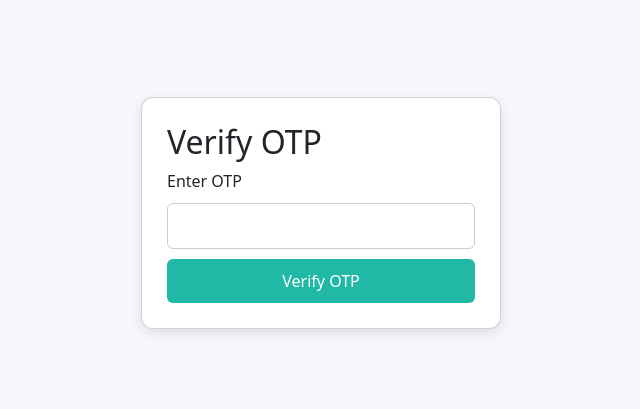
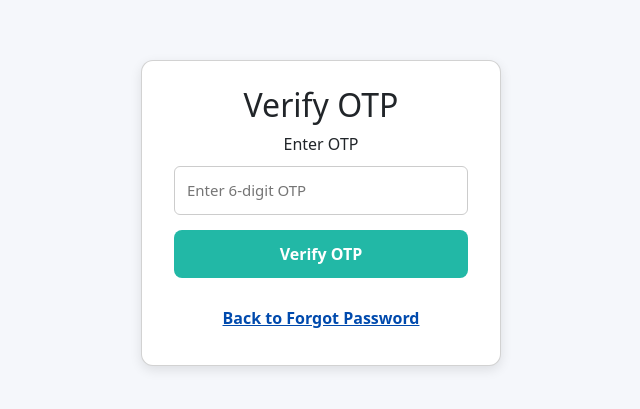
Before and after one commit to ashwinii19/survey-mng-fe, an Angular app: page /verify-otp in a window 1280 px wide. Shown: the part 187-596 px from the top of the page, without its empty margins (319-959 px from the left). Built offline with nearby package versions, Linux system fonts and the light colour scheme.

Commit message:
Forgot password and verify otp updated

```diff
--- a/src/app/components/forgot-password/forgot-password.css
+++ b/src/app/components/forgot-password/forgot-password.css
@@ -4,37 +4,133 @@
   justify-content: center;
   align-items: center;
   background: #f5f7fb;
+  position: relative;
+  padding: 10px;
+  box-sizing: border-box;
 }
 
 .card {
   width: 360px;
-  padding: 25px;
+  padding: 25px 32px;
   border-radius: 12px;
-  background: white;
+  background: #fff;
   box-shadow: 0 4px 12px rgba(0,0,0,0.1);
+  text-align: center;
 }
 
-input, button {
+input[type="email"] {
   width: 100%;
-  padding: 10px;
+  padding: 12px;
   margin-top: 10px;
   border-radius: 6px;
   border: 1px solid #ccc;
+  font-size: 15px;
+  box-sizing: border-box;
 }
 
-.btn {
+button {
+  width: 100%;
+  padding: 12px;
+  margin-top: 15px;
+  border-radius: 8px;
+  border: none;
+  font-weight: 600;
+  font-size: 16px;
+  cursor: pointer;
   background: #22b8a6;
   color: white;
+  transition: background 0.25s;
+}
+
+button:disabled {
+  opacity: 0.7;
+  cursor: not-allowed;
+}
+
+button:hover:not(:disabled) {
+  background: #18897d;
+}
+
+.back {
+  background: none;
   border: none;
   margin-top: 15px;
+  color: #004aad;
+  font-weight: 600;
+  cursor: pointer;
+  text-decoration: underline;
+  font-size: 15px;
 }
 
-.msg.success { color: #27ae60; margin-top: 10px; }
-.msg.error { color: #c0392b; margin-top: 10px; }
+.back:hover {
+  color: #002f6c;
+}
 
-.back {
+.msg.success {
+  color: #27ae60;
   margin-top: 12px;
-  display: block;
-  text-align: center;
-  color: #004aad;
+  font-weight: 600;
 }
+
+.msg.error {
+  color: #c0392b;
+  margin-top: 12px;
+  font-weight: 600;
+}
+
+/* Loader spinner */
+.loader {
+  display: inline-block;
+  width: 18px;
+  height: 18px;
+  border: 3px solid #ffffff;
+  border-radius: 50%;
+  border-top-color: #22b8a6;
+  animation: spin 1s ease-in-out infinite;
+  vertical-align: middle;
+}
+
+@keyframes spin {
+  to {
+    transform: rotate(360deg);
+  }
+}
+
+/* Toast style */
+.toast {
+  position: fixed;
+  top: 28px;
+  right: 28px;
+  min-width: 240px;
+  background: #fff;
+  color: #174f4f;
+  padding: 16px 26px;
+  border-radius: 9px;
+  font-size: 16px;
+  font-weight: 500;
+  box-shadow: 0 4px 24px rgba(22, 36, 48, 0.10);
+  z-index: 9999;
+  opacity: 0;
+  transform: translateY(-16px);
+  animation: toast-in 0.3s forwards;
+  pointer-events: all;
+}
+
+@keyframes toast-in {
+  to {
+    opacity: 1;
+    transform: translateY(0);
+  }
+}
+
+.toast.success {
+  border-left: 5px solid #27ae60;
+}
+
+.toast.error {
+  border-left: 5px solid #c0392b;
+}
+
+.toast.info {
+  border-left: 5px solid #2563eb;
+}
--- a/src/app/components/forgot-password/forgot-password.html
+++ b/src/app/components/forgot-password/forgot-password.html
@@ -1,13 +1,22 @@
 <div class="fp-wrap">
   <div class="card">
     <h2>Forgot Password</h2>
+    <label>Email</label>
+    <input [(ngModel)]="email" type="email" placeholder="Enter your email" />
 
-    <label>Email</label>
-    <input [(ngModel)]="email" type="email" />
+    <button class="btn" (click)="sendOtp()" [disabled]="loading">
+      <span *ngIf="!loading">Send OTP</span>
+      <span *ngIf="loading" class="loader"></span>
+    </button>
 
-    <button class="btn" (click)="sendOtp()">Send OTP</button>
+    <button class="back" (click)="backToLogin()">Back to Login</button>
 
     <div class="msg success" *ngIf="message">{{ message }}</div>
     <div class="msg error" *ngIf="error">{{ error }}</div>
   </div>
+
+  <!-- Toast popup top-right -->
+  <div *ngIf="toast" class="toast" [ngClass]="toast.type">
+    {{ toast.text }}
+  </div>
 </div>
--- a/src/app/components/forgot-password/forgot-password.ts
+++ b/src/app/components/forgot-password/forgot-password.ts
@@ -15,26 +15,48 @@ export class ForgotPassword {
   email = '';
   message = '';
   error = '';
+  toast: { type: 'success' | 'error' | 'info'; text: string } | null = null;
+  loading = false;
 
   constructor(private auth: Auth, private router: Router) {}
 
+  showToast(type: 'success' | 'error' | 'info', text: string) {
+    this.toast = { type, text };
+    setTimeout(() => (this.toast = null), 3000);
+  }
+
   sendOtp() {
-    console.log("SEND OTP:", this.email);
+  if (!this.email) {
+    this.showToast('error', 'Please enter your email');
+    return;
+  }
 
-    this.auth.forgotPassword(this.email).subscribe({
-      next: (res) => {
-        console.log("OTP SEND SUCCESS:", res);
-        this.message = "OTP Sent Successfully!";
+  this.error = '';   // Clear previous error
+  this.message = ''; // Clear success message
+  this.loading = true;
+  this.showToast('info', 'OTP is sending…');
 
-        // IMPORTANT → Navigate to Verify OTP page
-        this.router.navigate(['/verify-otp'], {
-          queryParams: { email: this.email }
-        });
-      },
-      error: (err) => {
-        console.error("OTP SEND ERROR:", err);
-        this.error = "Email not found!";
-      }
-    });
+  this.auth.forgotPassword(this.email).subscribe({
+    next: () => {
+      this.loading = false;
+      this.message = 'OTP Sent Successfully!';
+      this.error = '';       // Clear error on success
+      this.showToast('success', this.message);
+      setTimeout(() => {
+        this.router.navigate(['/verify-otp'], { queryParams: { email: this.email } });
+      }, 1200);
+    },
+    error: () => {
+      this.loading = false;
+      this.error = 'Email not found!';
+      this.message = '';     // Clear success message on error
+      this.showToast('error', this.error);
+    }
+  });
+}
+
+
+  backToLogin() {
+    this.router.navigate(['/login']);
   }
 }
--- a/src/app/components/verify-otp/verify-otp.css
+++ b/src/app/components/verify-otp/verify-otp.css
@@ -1,39 +1,124 @@
+/* Page Wrapper */
 .fp-wrap {
   height: 100vh;
   display: flex;
   justify-content: center;
   align-items: center;
   background: #f5f7fb;
+  position: relative;
+  padding: 10px;
+  box-sizing: border-box;
 }
 
+/* Card */
 .card {
   width: 360px;
-  padding: 25px;
+  padding: 25px 32px;
   border-radius: 12px;
   background: #fff;
   box-shadow: 0 4px 12px rgba(0,0,0,0.1);
+  text-align: center;
 }
 
-input, button {
+/* Input */
+input[type="text"] {
   width: 100%;
-  padding: 10px;
+  padding: 12px;
   margin-top: 10px;
   border-radius: 6px;
   border: 1px solid #ccc;
+  font-size: 15px;
+  box-sizing: border-box;
 }
 
-.btn {
+/* Main button */
+button.btn {
+  width: 100%;
+  padding: 12px;
+  margin-top: 15px;
+  border-radius: 8px;
+  border: none;
+  font-weight: 600;
+  font-size: 16px;
+  cursor: pointer;
   background: #22b8a6;
   color: white;
-  border: none;
+  transition: background 0.25s ease;
 }
 
-.msg.success { color: #27ae60; margin-top: 10px; }
-.msg.error { color: #c0392b; margin-top: 10px; }
+button.btn:hover {
+  background: #18897d;
+}
 
-.back {
-  margin-top: 15px;
+button.back-link {
+  background: none;
+  border: none;
+  margin-top: 18px;
+  color: #004aad;
+  font-weight: 600;
+  cursor: pointer;
+  text-decoration: underline;
+  font-size: 16px;
+  padding: 10px 0;
+  width: 100%;
   text-align: center;
   display: block;
-  color: #004aad;
+  border-radius: 6px;
+  transition:
+    color 0.25s ease,
+    background-color 0.25s ease;
 }
+
+button.back-link:hover {
+  color: #002f6c;
+  background-color: #22b8a6;
+}
+
+
+
+/* Toast Messages */
+.msg.success {
+  color: #27ae60;
+  margin-top: 12px;
+  font-weight: 600;
+}
+
+.msg.error {
+  color: #c0392b;
+  margin-top: 12px;
+  font-weight: 600;
+}
+
+/* Toast Box */
+.toast {
+  position: fixed;
+  top: 28px;
+  right: 28px;
+  min-width: 240px;
+  background: #fff;
+  color: #174f4f;
+  padding: 16px 26px;
+  border-radius: 9px;
+  font-size: 16px;
+  font-weight: 500;
+  box-shadow: 0 4px 24px rgba(22,36,48,0.10);
+  z-index: 9999;
+  opacity: 0;
+  transform: translateY(-16px);
+  animation: toast-in 0.3s forwards;
+}
+
+.toast.success {
+  border-left: 5px solid #27ae60;
+}
+
+.toast.error {
+  border-left: 5px solid #c0392b;
+}
+
+@keyframes toast-in {
+  to {
+    opacity: 1;
+    transform: translateY(0);
+  }
+}
--- a/src/app/components/verify-otp/verify-otp.html
+++ b/src/app/components/verify-otp/verify-otp.html
@@ -3,11 +3,20 @@
     <h2>Verify OTP</h2>
 
     <label>Enter OTP</label>
-    <input [(ngModel)]="otp" type="text" maxlength="6" />
+    <input [(ngModel)]="otp" type="text" maxlength="6" placeholder="Enter 6-digit OTP" />
 
     <button class="btn" (click)="verify()">Verify OTP</button>
+
+    <!-- Same UI button as Back to Login -->
+    <button class="back-link" (click)="goBack()">Back to Forgot Password</button>
+
 
     <div class="msg success" *ngIf="message">{{ message }}</div>
     <div class="msg error" *ngIf="error">{{ error }}</div>
   </div>
 </div>
+
+<!-- Toast Popup -->
+<div class="toast" *ngIf="toast.show" [ngClass]="toast.type">
+  {{ toast.text }}
+</div>
--- a/src/app/components/verify-otp/verify-otp.ts
+++ b/src/app/components/verify-otp/verify-otp.ts
@@ -18,21 +18,45 @@ export class VerifyOtp {
   error = '';
   message = '';
 
+  toast = {
+    type: '',
+    text: '',
+    show: false
+  };
+
   constructor(private route: ActivatedRoute, private router: Router, private auth: Auth) {
     this.email = this.route.snapshot.queryParamMap.get('email') || '';
   }
 
+  showToast(type: string, text: string) {
+    this.toast = { type, text, show: true };
+    setTimeout(() => {
+      this.toast.show = false;
+    }, 3000);
+  }
+
   verify() {
+    if (!this.otp || this.otp.length < 4) {
+      this.showToast("error", "Enter valid OTP!");
+      return;
+    }
+
     this.auth.verifyOtp(this.email, this.otp).subscribe({
       next: () => {
-        this.message = "OTP Verified! Redirecting...";
-        this.router.navigate(['/reset-password'], {
-          queryParams: { email: this.email }
-        });
+        this.showToast("success", "OTP Verified!");
+        setTimeout(() => {
+          this.router.navigate(['/reset-password'], {
+            queryParams: { email: this.email }
+          });
+        }, 800);
       },
       error: () => {
-        this.error = "Invalid or expired OTP";
+        this.showToast("error", "Invalid or expired OTP");
       }
     });
   }
+
+  goBack() {
+    this.router.navigate(['/forgot-password']);
+  }
 }
```
